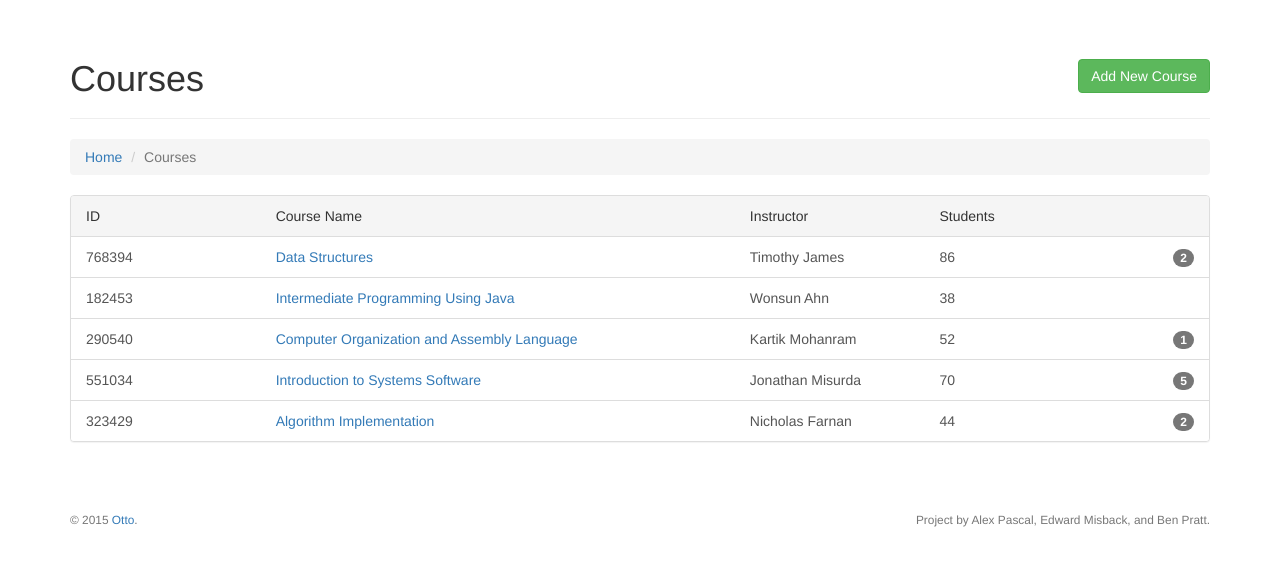
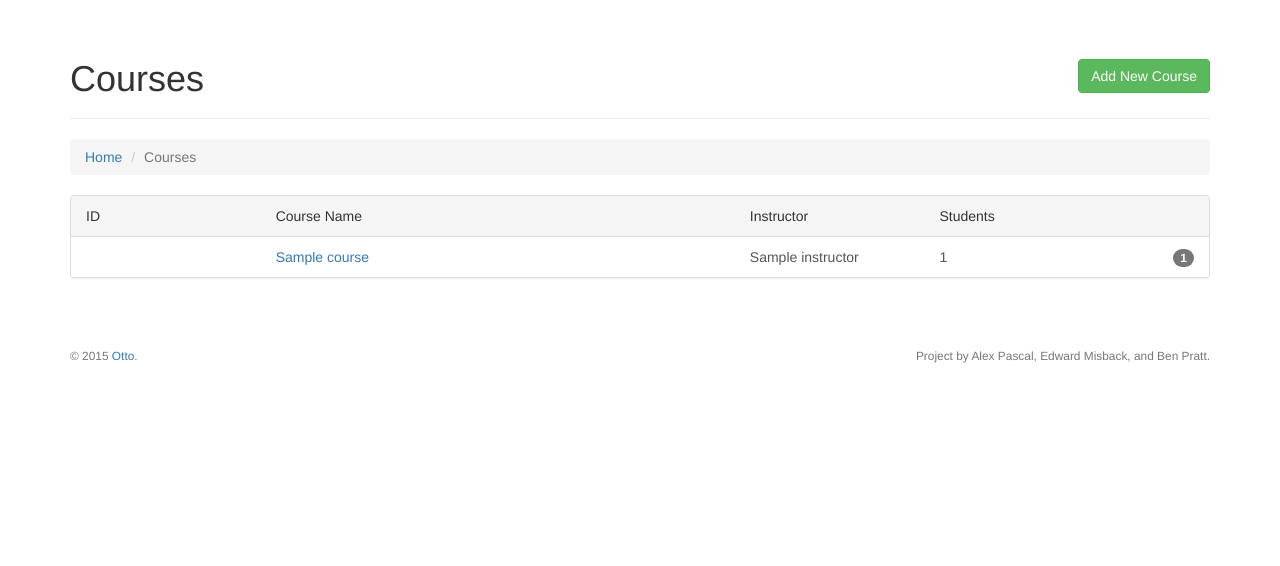
Before and after one commit to elmisback/otto, a Django app: template otto_pkg/templates/courses.html in a window 1280 px wide. Shown: the part 51-617 px from the top of the page. Run offline with Django 3.2, Linux system fonts and the light colour scheme; the template is opened without the code that fills it: most values are stand-ins (such as "Sample title", 1, 10 or a date in 2020); data that the repository does not hold is empty; parts of the project's set-up code (start-up, migrations or seed data) failed here and were passed over; some libraries are stand-ins or nearby versions.

Commit message:
tentatively working demo for milestone 1

```diff
--- a/otto_pkg/app.yaml
+++ b/otto_pkg/app.yaml
@@ -1,4 +1,4 @@
-application: otto-handin
+application: otto-handin-test
 version: 1
 runtime: python27
 api_version: 1
--- a/otto_pkg/otto/urls.py
+++ b/otto_pkg/otto/urls.py
@@ -1,8 +1,9 @@
 from django.conf.urls.defaults import *
-from otto.views import index, login
+from otto.views import index, login, register
 
 urlpatterns = patterns('',
-                (r'^$', index),
-                (r'^/index$', index),
-                (r'^/login$', login),
+                url(r'^$', login),
+                url(r'^index$', index),
+                url(r'^login$', login),
+                url(r'^register$', register),
                 )
--- a/otto_pkg/otto_site/settings.py
+++ b/otto_pkg/otto_site/settings.py
@@ -96,7 +96,8 @@ LOGIN_URL = '/login'
 # Python dotted path to the WSGI application used by Django's runserver.
 # NOTE Removed because we're using Google App Engine
 
-TEMPLATE_DIRS = (
+from os.path import dirname, join
+TEMPLATE_DIRS = (join(dirname(dirname(__file__)), 'templates'),
     # Put strings here, like "/home/html/django_templates" or "C:/www/django/templates".
     # Always use forward slashes, even on Windows.
     # Don't forget to use absolute paths, not relative paths.
--- a/otto_pkg/otto_site/urls.py
+++ b/otto_pkg/otto_site/urls.py
@@ -5,5 +5,5 @@ urlpatterns = patterns('',
     # Examples:
     # url(r'^blog/', include('blog.urls')),
     url(r'^admin/', include(admin.site.urls)),
-    url(r'^.*', include('otto.urls')),
+    url(r'^', include('otto.urls')),
 )
--- a/otto_pkg/templates/courses.html
+++ b/otto_pkg/templates/courses.html
@@ -76,50 +76,24 @@
 					</div><!-- .row -->
 				</div><!-- .panel-heading -->
 				<div class="list-group">
-					<a href="#" class="list-group-item">
+                    {% for course in courses %}
+                    <a href="{{course.url_str}}" class="list-group-item">
 						<div class="row">
-							<div class="col-xs-2">768394</div>
-							<div class="col-xs-5"><span class="text-primary">Data Structures</span></div>
-							<div class="col-xs-2">Timothy James</div>
-							<div class="col-xs-2">86</div>
-							<div class="col-xs-1 text-right"><span class="badge">2</span></div>
+                            {#::before#}
+                            <div class="col-xs-2"></div>
+                            <div class="col-xs-5">
+                                <span class="text-primary">{{course.title}}</span>
+                            </div>
+                            <div class="col-xs-2">{{course.instructors|join:", " }}
+                            </div>
+                            <div class="col-xs-2">{{course.students|length}}
+                            </div>
+                            <div class="col-xs-1 text-right"><span class="badge">{{course.notifications|length}}</span>
+                            </div>
+                            {#::after#}
 						</div><!-- .row -->
-					</a><!-- .list-group-item -->
-					<a href="#" class="list-group-item">
-						<div class="row">
-							<div class="col-xs-2">182453</div>
-							<div class="col-xs-5"><span class="text-primary">Intermediate Programming Using Java</span></div>
-							<div class="col-xs-2">Wonsun Ahn</div>
-							<div class="col-xs-2">38</div>
-						</div><!-- .row -->
-					</a><!-- .list-group-item -->
-					<a href="#" class="list-group-item">
-						<div class="row">
-							<div class="col-xs-2">290540</div>
-							<div class="col-xs-5"><span class="text-primary">Computer Organization and Assembly Language</span></div>
-							<div class="col-xs-2">Kartik Mohanram</div>
-							<div class="col-xs-2">52</div>
-							<div class="col-xs-1 text-right"><span class="badge">1</span></div>
-						</div><!-- .row -->
-					</a><!-- .list-group-item -->
-					<a href="#" class="list-group-item">
-						<div class="row">
-							<div class="col-xs-2">551034</div>
-							<div class="col-xs-5"><span class="text-primary">Introduction to Systems Software</span></div>
-							<div class="col-xs-2">Jonathan Misurda</div>
-							<div class="col-xs-2">70</div>
-							<div class="col-xs-1 text-right"><span class="badge">5</span></div>
-						</div><!-- .row -->
-					</a><!-- .list-group-item -->
-					<a href="#" class="list-group-item">
-						<div class="row">
-							<div class="col-xs-2">323429</div>
-							<div class="col-xs-5"><span class="text-primary">Algorithm Implementation</span></div>
-							<div class="col-xs-2">Nicholas Farnan</div>
-							<div class="col-xs-2">44</div>
-							<div class="col-xs-1 text-right"><span class="badge">2</span></div>
-						</div><!-- .row -->
-					</a><!-- .list-group-item -->
+                    </a><!-- .list-group-item -->
+                    {% endfor %}
 				</div><!-- .list-group -->
 			</div><!-- .panel .panel-default -->
 			<div class="row">
@@ -140,16 +114,17 @@
 						<h4 class="modal-title" id="myModalLabel">Add New Course</h4>
 					</div><!-- .modal-header -->
 					<div class="modal-body">
-						<form method="post" action="/">
+						<form method="post" action="/index">{% csrf_token %}
 							<div class="form-group">
-                                <label for="{{add_box_name}}">Course ID</label>
-								<input name="identifier" type="email" class="form-control" id="courseID" placeholder="e.g. 574358">
+                                <label for="courseID">{{ add_dialog_name }}</label>
+                                <input name="courseID" type="text" class="form-control" id="courseID" placeholder="{{ placeholder }}">
 							</div>
-						</form>
+                            <!--</form>-->
 					</div><!-- .modal-body -->
 					<div class="modal-footer">
 						<button type="button" class="btn btn-default" data-dismiss="modal">Cancel</button>
 						<button type="submit" class="btn btn-success">Add Course</button>
+                        </form>{% csrf_token %}
 					</div><!-- .modal-footer -->
 				</div><!-- .modal-content -->
 			</div><!-- .model-dialog -->
--- a/otto_pkg/templates/login.html
+++ b/otto_pkg/templates/login.html
@@ -68,6 +68,6 @@
 		<script src="https://ajax.googleapis.com/ajax/libs/jquery/1.11.2/jquery.min.js"></script>
 		<!-- Include all compiled plugins (below), or include individual files as needed -->
 		<script src="js/bootstrap.min.js"></script>
-        <a href="{{login_url}}">Sign in with Google</a>.
+        (<a href="{{login_url}}">Sign in with Google</a>.)
 	</body>
 </html>
```
Also changed, not shown: otto_pkg/otto/models.py (+6 -5 lines), otto_pkg/otto/views.py (+101 -32 lines), otto_pkg/templates/register.html (added, +45 -0 lines).
